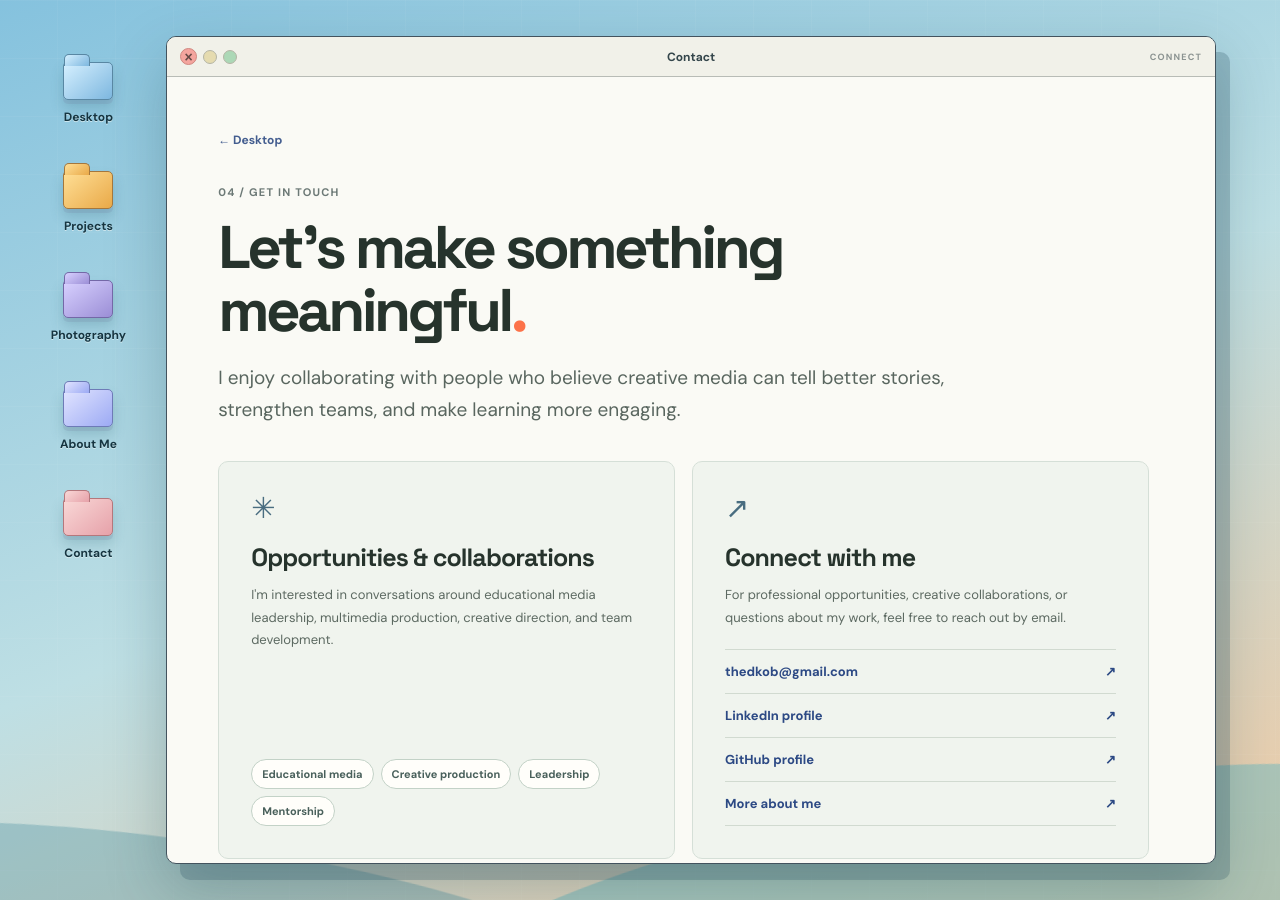
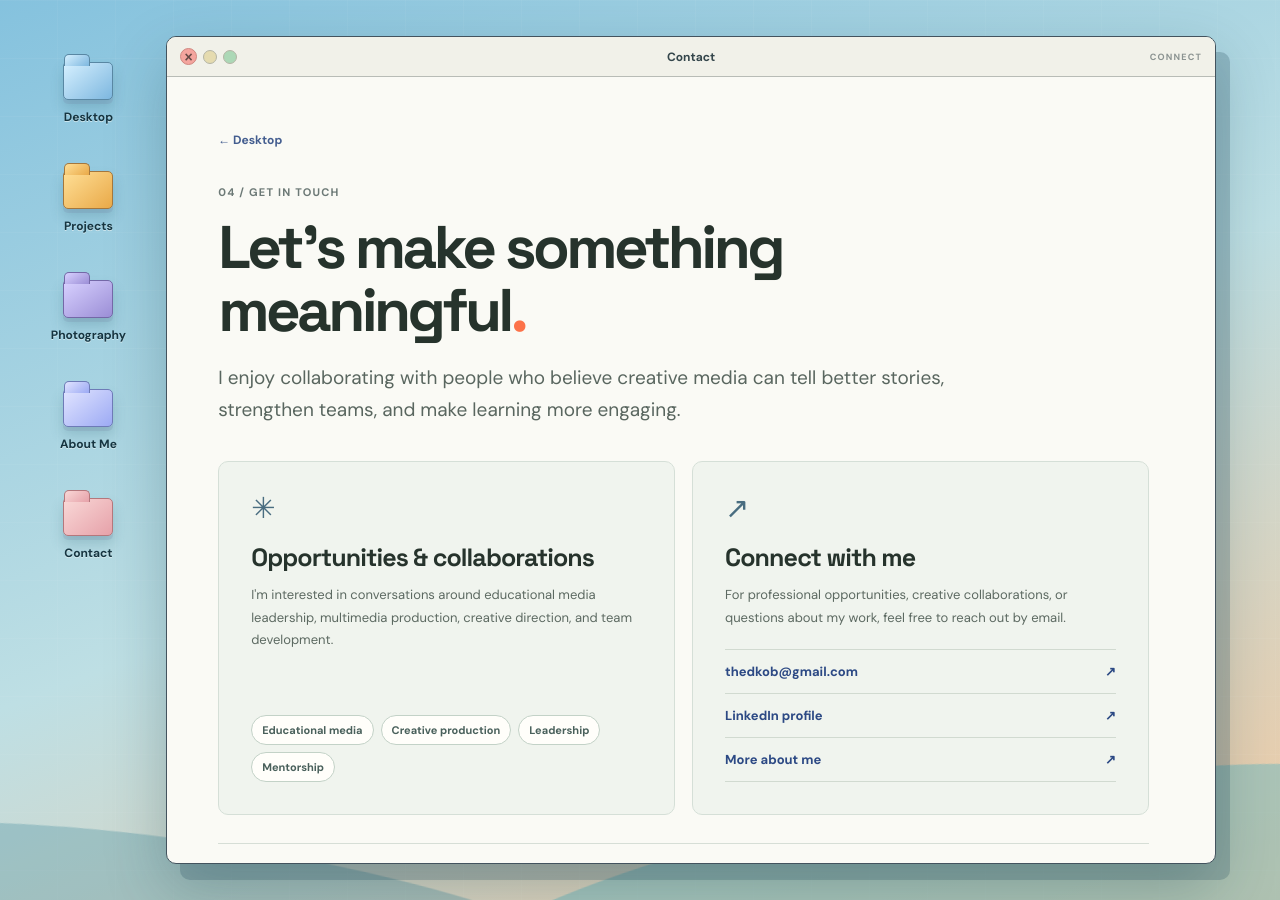
Before and after one commit to betheladekogbe/betheladekogbe.github.io, a Jekyll site: the page built from contact.md, in a window 1280 px wide. Built offline with Jekyll 4.4.1, drawn with Linux system fonts in a browser that asks for light colours.

Commit message:
Remove GitHub profile from public Contact page

```diff
--- a/contact.md
+++ b/contact.md
@@ -44,7 +44,6 @@
                 <p>For professional opportunities, creative collaborations, or questions about my work, feel free to reach out by email.</p>
                 <a class="os-contact-link" href="mailto:thedkob@gmail.com">thedkob@gmail.com <span aria-hidden="true">↗</span></a>
                 <a class="os-contact-link" href="https://www.linkedin.com/in/bethel-adekogbe/" target="_blank" rel="noopener noreferrer">LinkedIn profile <span aria-hidden="true">↗</span></a>
-                <a class="os-contact-link" href="https://github.com/betheladekogbe" target="_blank" rel="noopener noreferrer">GitHub profile <span aria-hidden="true">↗</span></a>
                 <a class="os-contact-link" href="{{ '/about/' | relative_url }}">More about me <span aria-hidden="true">↗</span></a>
               </section>
             </div>
```
